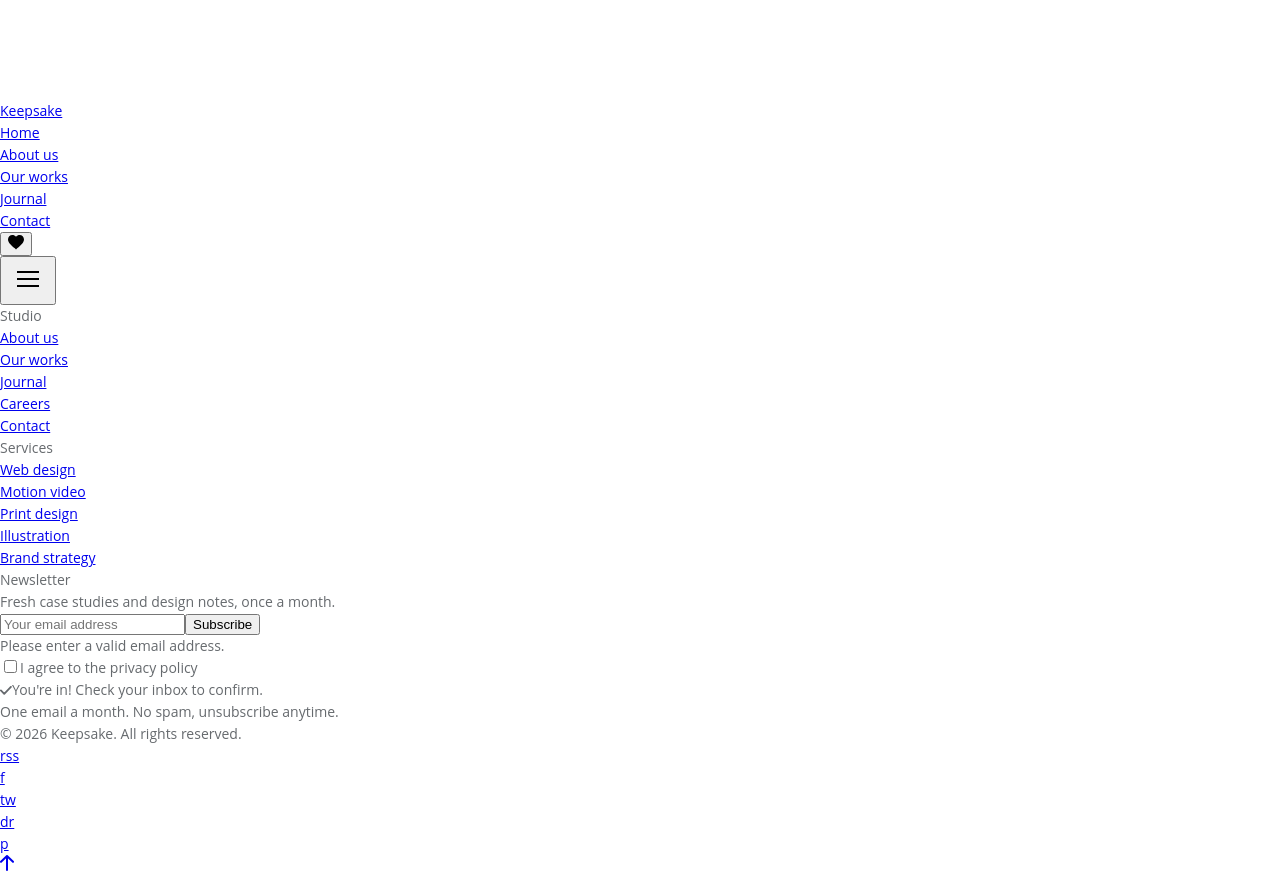
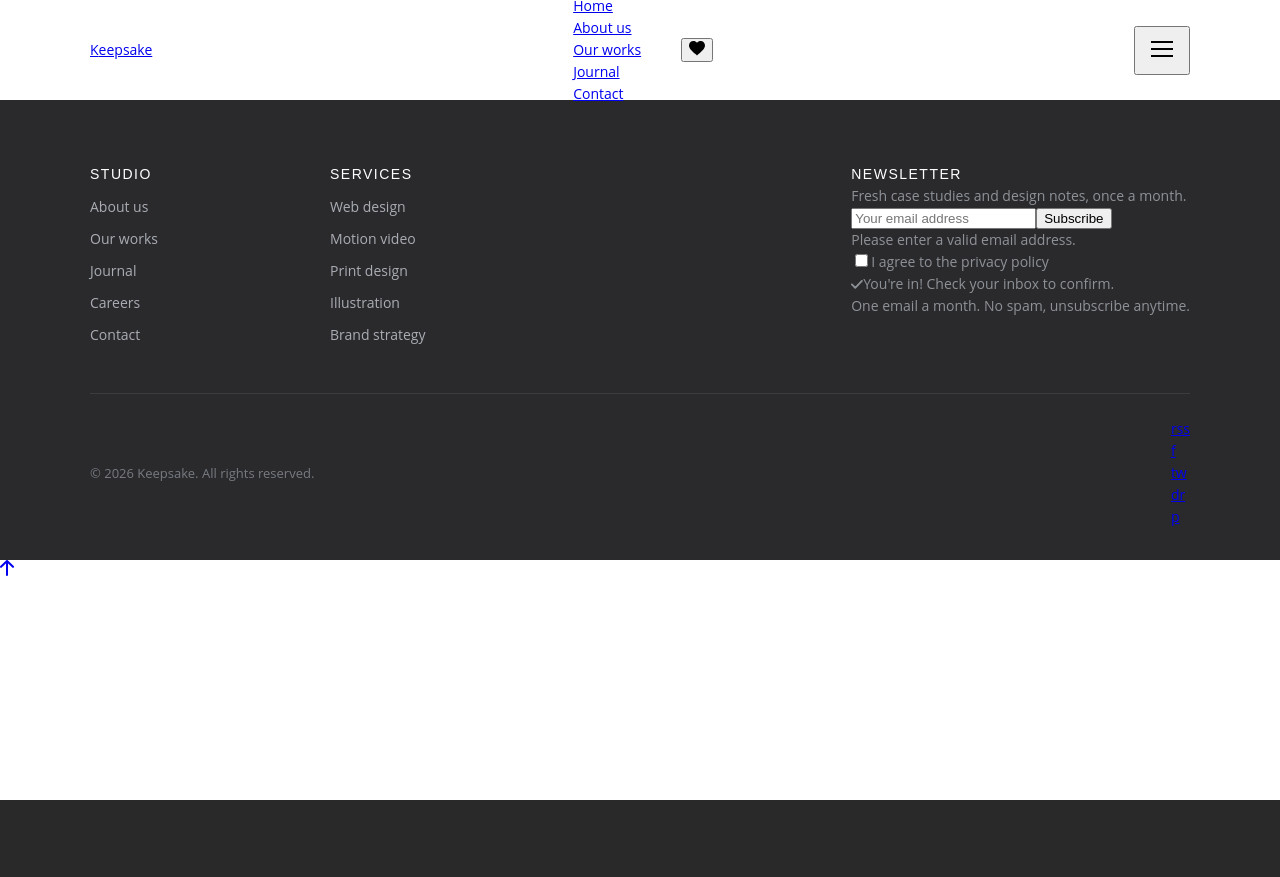
Before and after one commit to Eduard-Korposh/landing-keepsake-vite, a Node project: template src/layouts/main.pug in a window 1280 px wide. After the commit the page ends 800 px from the top, so only its background shows below. Run offline with Node 20 templates, Linux system fonts and the light colour scheme; the template is opened without the code that fills it, so the values that code supplies are empty; style sheets or scripts are compiled from the project's sources.

Commit message:
feat(styles): add container, section, site header and site footer

```diff
--- /dev/null
+++ b/src/styles/layout/_container.scss
@@ -0,0 +1,6 @@
+.container {
+  width: 100%;
+  max-width: calc(var(--container-max) + 2 * var(--container-pad));
+  margin-inline: auto;
+  padding-inline: var(--container-pad);
+}
--- /dev/null
+++ b/src/styles/layout/_index.scss
@@ -0,0 +1,4 @@
+@forward 'container';
+@forward 'section';
+@forward 'site-header';
+@forward 'site-footer';
--- /dev/null
+++ b/src/styles/layout/_section.scss
@@ -0,0 +1,9 @@
+.section {
+  padding-top: var(--section-gap);
+
+  &__stack {
+    display: flex;
+    flex-direction: column;
+    gap: var(--stack-gap);
+  }
+}
--- /dev/null
+++ b/src/styles/layout/_site-footer.scss
@@ -0,0 +1,97 @@
+@use '../abstracts' as *;
+
+.site-footer {
+  padding: 48px 0 28px;
+  color: var(--color-footer-text);
+  background-color: var(--color-footer);
+
+  @include mq(md) {
+    padding: 64px 0 32px;
+  }
+
+  &__top {
+    display: flex;
+    flex-direction: column;
+    gap: 36px;
+    padding-bottom: 12px;
+
+    @include mq(md) {
+      flex-direction: row;
+      justify-content: space-between;
+      gap: 40px;
+      padding-bottom: 24px;
+    }
+  }
+
+  &__columns {
+    display: flex;
+    gap: 20px;
+
+    @include mq(md) {
+      gap: 32px;
+    }
+
+    @include mq(lg) {
+      gap: 60px;
+    }
+  }
+
+  &__column {
+    display: flex;
+    flex: 1;
+    flex-direction: column;
+    gap: 12px;
+
+    @include mq(md) {
+      flex: 0 0 140px;
+    }
+
+    @include mq(lg) {
+      flex-basis: 180px;
+    }
+  }
+
+  &__title {
+    @include caps(rem(14), 21px);
+
+    color: var(--color-white);
+  }
+
+  &__list {
+    display: flex;
+    flex-direction: column;
+    gap: 12px;
+    line-height: 20px;
+  }
+
+  &__link {
+    font-size: rem(14);
+    color: var(--color-footer-link);
+    text-decoration: none;
+
+    &:hover {
+      color: var(--color-white);
+    }
+  }
+
+  &__bottom {
+    display: flex;
+    flex-direction: column-reverse;
+    align-items: center;
+    gap: 16px;
+    margin-top: 24px;
+    padding-top: 24px;
+    border-top: 1px solid var(--color-footer-divider);
+
+    @include mq(md) {
+      flex-direction: row;
+      justify-content: space-between;
+    }
+  }
+
+  &__copyright {
+    font-size: var(--font-size-copyright);
+    line-height: var(--line-height-copyright);
+    color: var(--color-footer-muted);
+  }
+}
--- /dev/null
+++ b/src/styles/layout/_site-header.scss
@@ -0,0 +1,28 @@
+@use '../abstracts' as *;
+
+.site-header {
+  position: fixed;
+  top: 0;
+  right: 0;
+  left: 0;
+  z-index: 10;
+  height: var(--header-height);
+  background-color: var(--color-bg);
+
+  &__inner {
+    display: flex;
+    align-items: center;
+    justify-content: space-between;
+    height: 100%;
+  }
+
+  &__nav {
+    display: none;
+    align-items: center;
+    gap: var(--nav-gap);
+
+    @include mq(md) {
+      display: flex;
+    }
+  }
+}
--- a/src/styles/main.scss
+++ b/src/styles/main.scss
@@ -1 +1,2 @@
 @use 'base';
+@use 'layout';
```
